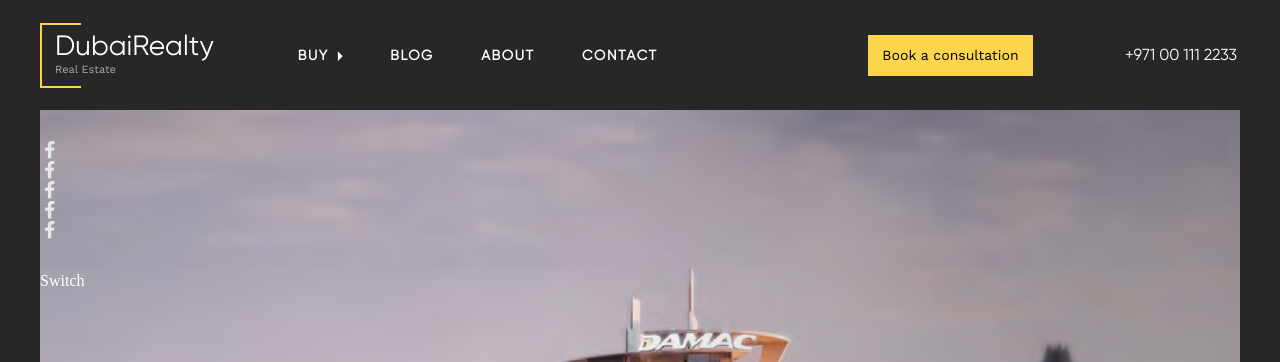
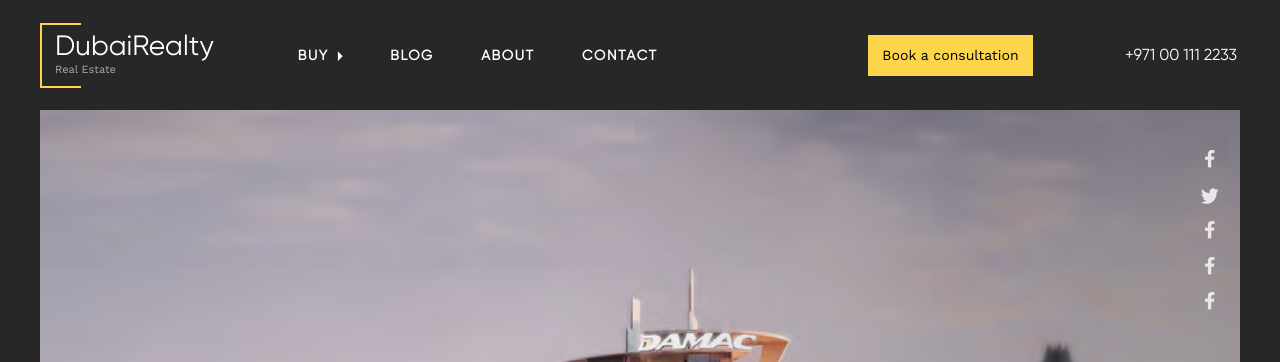
Before and after one commit to VitaliyM/agroshop, a React (Create React App) app: page / in a window 1280 px wide. Shown: the top 362 px of the page. Built offline with nearby package versions, Linux system fonts and the light colour scheme.

Commit message:
Present block Styling

```diff
--- a/src/components/main/presentation/presentation.css
+++ b/src/components/main/presentation/presentation.css
@@ -12,6 +12,10 @@
     background: url(../../../images/slider1.png)no-repeat;
     /* width: 100%; */
     height: 971px;
+    display: flex;
+    flex-direction: column;
+    align-items: flex-end;
+    justify-content: space-between;
     position: relative;
     color: #ffffff;
 }
@@ -28,7 +32,7 @@
     padding-top: 44px;
     position: absolute;
     top: 278px;
-    left: 356px;
+    left: 20%;
     display: flex;
     flex-direction: column;
 }
@@ -71,15 +75,18 @@
 .presentSocials {
     width: 20px;
     height: 162px;
+    margin-top: 40px;
+    margin-right: 20px;
     display: flex;
     flex-direction: column;
-    justify-content: center;
-    align-items: space-between;
+    justify-content: space-between;
+    align-items: center;
 }
 
 .presentSocialsBtn {
     width: 20px;
     height: 20px;
+    cursor: pointer;
 }
 
 .facebook {
@@ -87,7 +94,7 @@
 }
 
 .twitter {
-    background: url(../../../images/socialIcons.png) no-repeat center 0;
+    background: url(../../../images/socialIcons.png) no-repeat center -35px;
 }
 
 .youtube {
```
